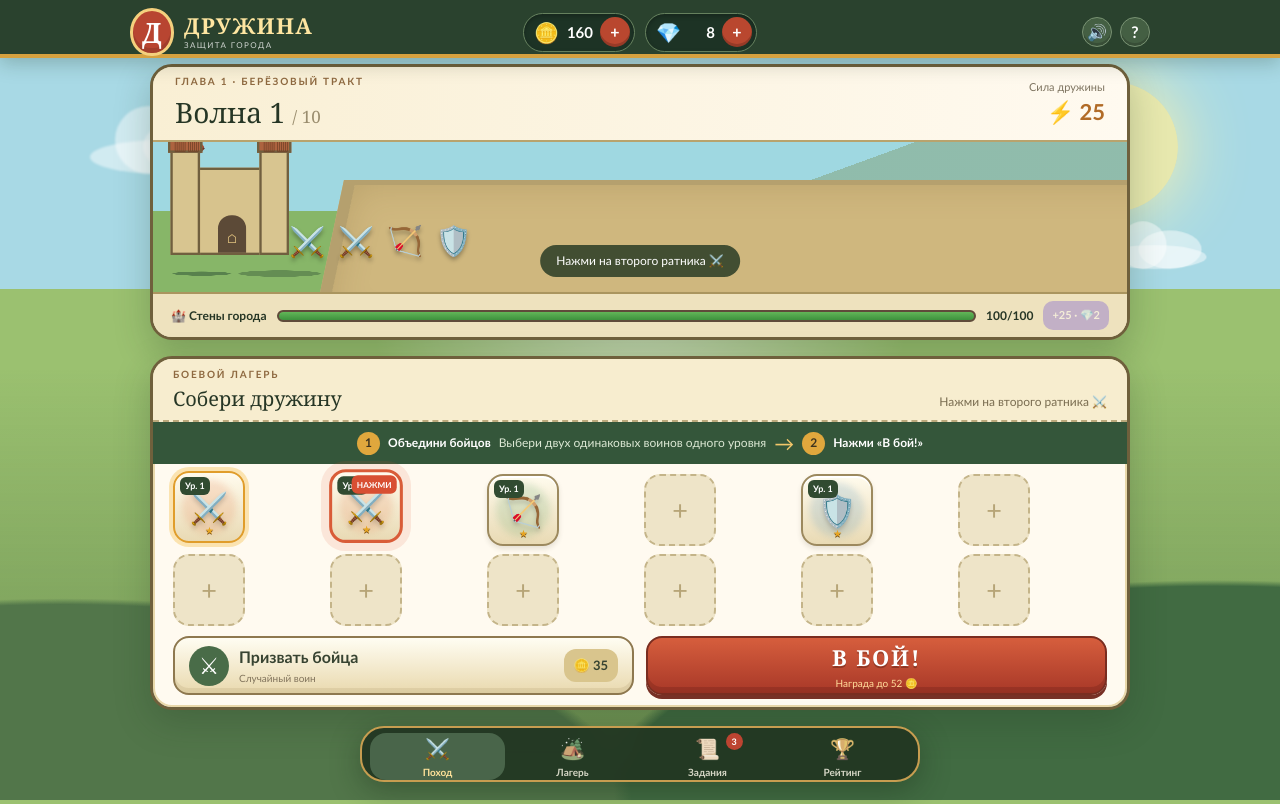
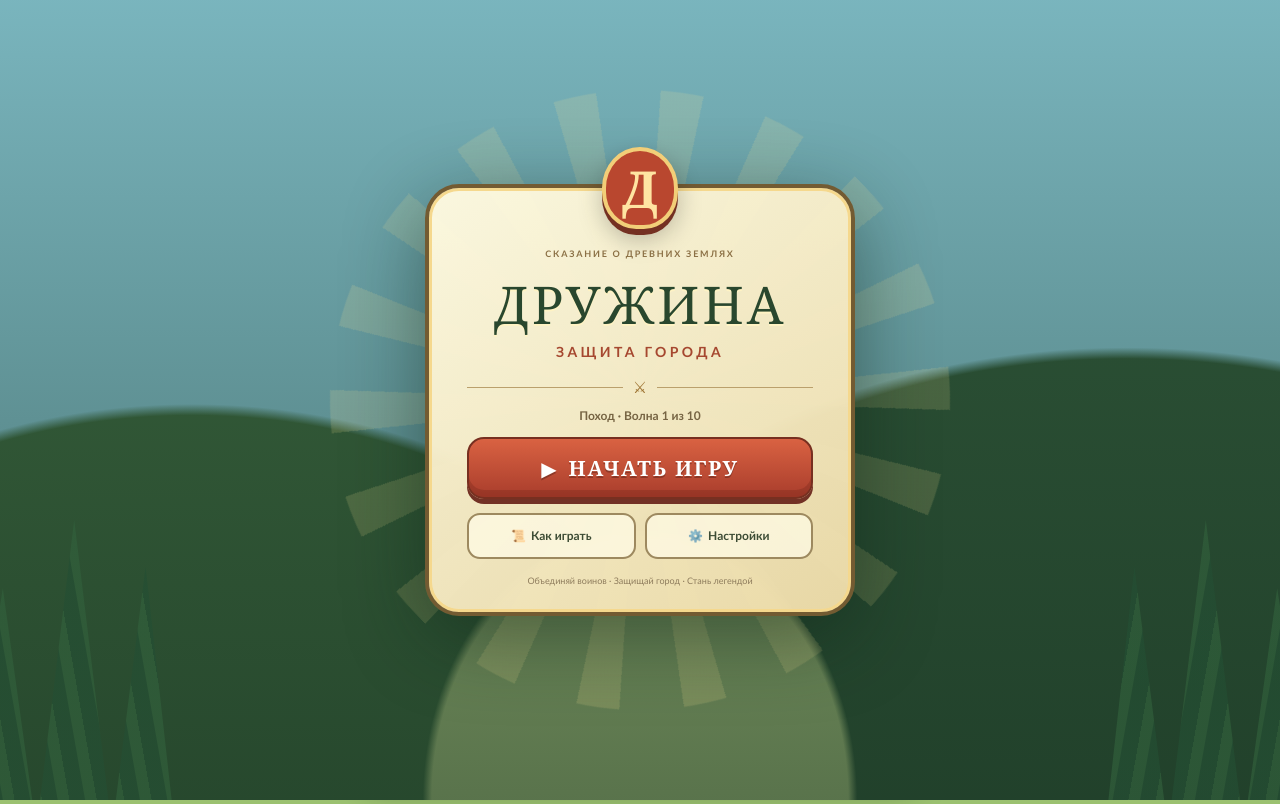
Before and after one commit to sergeyrudik/druzhina-vk-game, a Next.js app: page / in a window 1280 px wide. Built offline with nearby package versions, Linux system fonts and the light colour scheme.

Commit message:
Add Druzhina start menu and settings

```diff
--- a/app/globals.css
+++ b/app/globals.css
@@ -216,12 +216,65 @@ h1 span { color: #9a8d6e; font-size: 17px; }
 .bottom-nav button.active span { filter: none; }
 .bottom-nav i { position: absolute; top: 0; right: 24%; width: 17px; height: 17px; display: grid; place-items: center; border-radius: 50%; background: #bd4431; color: white; font-style: normal; font-size: 9px; }
 
+.start-screen {
+  position: fixed; z-index: 45; inset: 0; display: grid; place-items: center; padding: 20px; overflow: hidden;
+  background:
+    linear-gradient(rgba(28,57,37,.18), rgba(20,44,29,.58)),
+    radial-gradient(ellipse at 50% 100%, #b9d68c 0 23%, transparent 24%),
+    radial-gradient(ellipse at 15% 100%, #416f44 0 34%, transparent 35%),
+    radial-gradient(ellipse at 88% 100%, #345e3e 0 39%, transparent 40%),
+    linear-gradient(#8ed0df 0 58%, #78a761 58%);
+}
+.start-screen::before, .start-screen::after {
+  content: ""; position: absolute; bottom: -30px; width: 210px; height: 310px; opacity: .7;
+  background: repeating-linear-gradient(80deg, #244e33 0 15px, #315f3b 16px 27px); clip-path: polygon(0 100%, 18% 22%, 34% 100%, 52% 0, 70% 100%, 86% 15%, 100% 100%);
+}
+.start-screen::before { left: -35px; }
+.start-screen::after { right: -35px; transform: scaleX(-1); }
+.start-rays { position: absolute; width: 620px; height: 620px; border-radius: 50%; background: repeating-conic-gradient(rgba(255,232,148,.15) 0 8deg, transparent 8deg 20deg); animation: rays 45s linear infinite; }
+@keyframes rays { to { transform: rotate(360deg); } }
+.start-card {
+  position: relative; z-index: 2; width: min(100%, 430px); padding: 27px 38px 24px; border: 4px solid #735b32; border-radius: 34px;
+  background: linear-gradient(145deg, rgba(255,250,225,.97), rgba(238,220,169,.97));
+  box-shadow: 0 22px 80px rgba(12,36,22,.48), inset 0 0 0 3px #f5d88d; text-align: center;
+}
+.start-emblem {
+  width: 76px; height: 82px; display: grid; place-items: center; margin: -68px auto 10px; border: 4px solid #f2ce78; border-radius: 50% 50% 45% 45%;
+  background: #b9472f; color: #ffe4a2; font: 900 51px/1 var(--font-title); box-shadow: 0 6px 0 #743022, 0 10px 25px rgba(0,0,0,.25);
+}
+.start-kicker { color: #8b7045; font-size: 9px; font-weight: 900; letter-spacing: .2em; }
+.start-card h2 { margin: 2px 0 -2px; color: #29472e; font-size: 52px; letter-spacing: .06em; text-shadow: 0 2px #fff3c4; }
+.start-subtitle { margin: 0; color: #a64830; font-size: 14px; font-weight: 900; letter-spacing: .24em; }
+.start-divider { display: flex; align-items: center; gap: 10px; margin: 13px 0 8px; color: #9f7534; }
+.start-divider i { height: 1px; flex: 1; background: #baa06c; }
+.start-progress { margin: 0 0 12px; color: #766443; font-size: 12px; font-weight: 800; }
+.start-play {
+  width: 100%; height: 62px; display: flex; align-items: center; justify-content: center; gap: 12px; border: 2px solid #772f20; border-radius: 17px;
+  background: linear-gradient(#d96242, #a93d2c); color: white; box-shadow: inset 0 -7px rgba(89,24,16,.22), 0 5px 0 #723125; cursor: pointer;
+  text-shadow: 0 2px rgba(0,0,0,.25);
+}
+.start-play:hover { filter: brightness(1.06); }
+.start-play:active { transform: translateY(3px); box-shadow: inset 0 -4px rgba(89,24,16,.22), 0 2px 0 #723125; }
+.start-play span { font-size: 20px; }
+.start-play b { font: 900 21px/1 var(--font-title); letter-spacing: .08em; }
+.start-secondary { display: grid; grid-template-columns: 1fr 1fr; gap: 9px; margin-top: 14px; }
+.start-secondary button { height: 46px; border: 2px solid #9d895f; border-radius: 13px; background: rgba(255,251,230,.75); color: #3d4c35; font-size: 12px; font-weight: 900; cursor: pointer; }
+.start-secondary button span { margin-right: 5px; }
+.start-card > small { display: block; margin-top: 15px; color: #8d7b5c; font-size: 9px; }
+
 .modal-backdrop { position: fixed; z-index: 50; inset: 0; display: grid; place-items: center; padding: 20px; background: rgba(25,38,24,.7); backdrop-filter: blur(5px); }
 .modal { width: min(100%, 420px); padding: 28px; border: 4px solid #745d38; border-radius: 25px; background: #fff7df; box-shadow: 0 20px 70px rgba(0,0,0,.35); text-align: center; }
 .modal-icon { display: block; font-size: 58px; }
 .modal h2 { font-size: 30px; }
 .modal p { color: #6e6048; line-height: 1.6; }
 .modal button { min-width: 160px; padding: 12px 22px; border: 0; border-radius: 13px; background: #b9472f; color: white; font-weight: 900; cursor: pointer; }
+.settings-backdrop { z-index: 55; }
+.settings-modal { display: flex; flex-direction: column; gap: 9px; }
+.settings-modal h2 { margin-bottom: 7px; }
+.settings-modal .setting-row { width: 100%; display: flex; justify-content: space-between; background: #eee1bd; color: #334431; text-align: left; }
+.settings-modal .setting-row b { color: #8a6133; }
+.settings-modal .reset-progress { background: transparent; color: #a23f2d; border: 1px solid #c99184; }
+.settings-modal .settings-close { margin-top: 4px; }
 
 @media (max-width: 700px) {
   .game-shell { padding: 74px 8px 92px; }
@@ -266,6 +319,9 @@ h1 span { color: #9a8d6e; font-size: 17px; }
   .fight span { font-size: 20px; }
   .recruit { min-height: 50px !important; }
   .bottom-nav { position: sticky; left: 0; bottom: 7px; transform: none; height: 64px; width: calc(100% - 16px); margin: 8px auto 0; border-radius: 20px; }
+  .start-card { padding: 25px 20px 20px; }
+  .start-card h2 { font-size: 42px; }
+  .start-card > small { line-height: 1.4; }
 }
 
 @media (min-width: 701px) and (max-height: 900px) {
--- a/app/page.tsx
+++ b/app/page.tsx
@@ -50,6 +50,8 @@ export default function Home() {
   const [message, setMessage] = useState("Нажми на второго ратника ⚔️");
   const [sound, setSound] = useState(true);
   const [showHelp, setShowHelp] = useState(false);
+  const [showStart, setShowStart] = useState(true);
+  const [showSettings, setShowSettings] = useState(false);
   const [victory, setVictory] = useState(false);
   const [vkUser, setVkUser] = useState<VKUser | null>(null);
   const nextId = useRef(20);
@@ -243,6 +245,8 @@ export default function Home() {
     setEnemies([]);
     setRunning(false);
     setVictory(false);
+    setShowSettings(false);
+    setShowStart(false);
     setMessage("Новый поход начинается!");
   };
 
@@ -366,6 +370,48 @@ export default function Home() {
         <button><span>🏆</span>Рейтинг</button>
       </nav>
 
+      {showStart && (
+        <div className="start-screen">
+          <div className="start-rays" />
+          <div className="start-card">
+            <div className="start-emblem">Д</div>
+            <span className="start-kicker">СКАЗАНИЕ О ДРЕВНИХ ЗЕМЛЯХ</span>
+            <h2>ДРУЖИНА</h2>
+            <p className="start-subtitle">ЗАЩИТА ГОРОДА</p>
+            <div className="start-divider"><i />⚔<i /></div>
+            <p className="start-progress">Поход · Волна {wave} из 10</p>
+            <button className="start-play" onClick={() => setShowStart(false)}>
+              <span>▶</span>
+              <b>{wave > 1 ? "ПРОДОЛЖИТЬ" : "НАЧАТЬ ИГРУ"}</b>
+            </button>
+            <div className="start-secondary">
+              <button onClick={() => setShowHelp(true)}><span>📜</span>Как играть</button>
+              <button onClick={() => setShowSettings(true)}><span>⚙️</span>Настройки</button>
+            </div>
+            <small>Объединяй воинов · Защищай город · Стань легендой</small>
+          </div>
+        </div>
+      )}
+
+      {showSettings && (
+        <div className="modal-backdrop settings-backdrop" onClick={() => setShowSettings(false)}>
+          <div className="modal settings-modal" onClick={(event) => event.stopPropagation()}>
+            <span className="modal-icon">⚙️</span>
+            <h2>Настройки</h2>
+            <button className="setting-row" onClick={() => setSound(!sound)}>
+              <span>Звук</span><b>{sound ? "Включён 🔊" : "Выключен 🔇"}</b>
+            </button>
+            <button className="setting-row" onClick={() => { setShowSettings(false); setShowHelp(true); }}>
+              <span>Правила игры</span><b>Открыть →</b>
+            </button>
+            <button className="reset-progress" onClick={() => {
+              if (window.confirm("Начать новый поход? Текущий прогресс будет удалён.")) reset();
+            }}>Начать игру заново</button>
+            <button className="settings-close" onClick={() => setShowSettings(false)}>Готово</button>
+          </div>
+        </div>
+      )}
+
       {(showHelp || victory) && (
         <div className="modal-backdrop" onClick={() => { setShowHelp(false); if (victory) reset(); }}>
           <div className="modal" onClick={(event) => event.stopPropagation()}>
```
